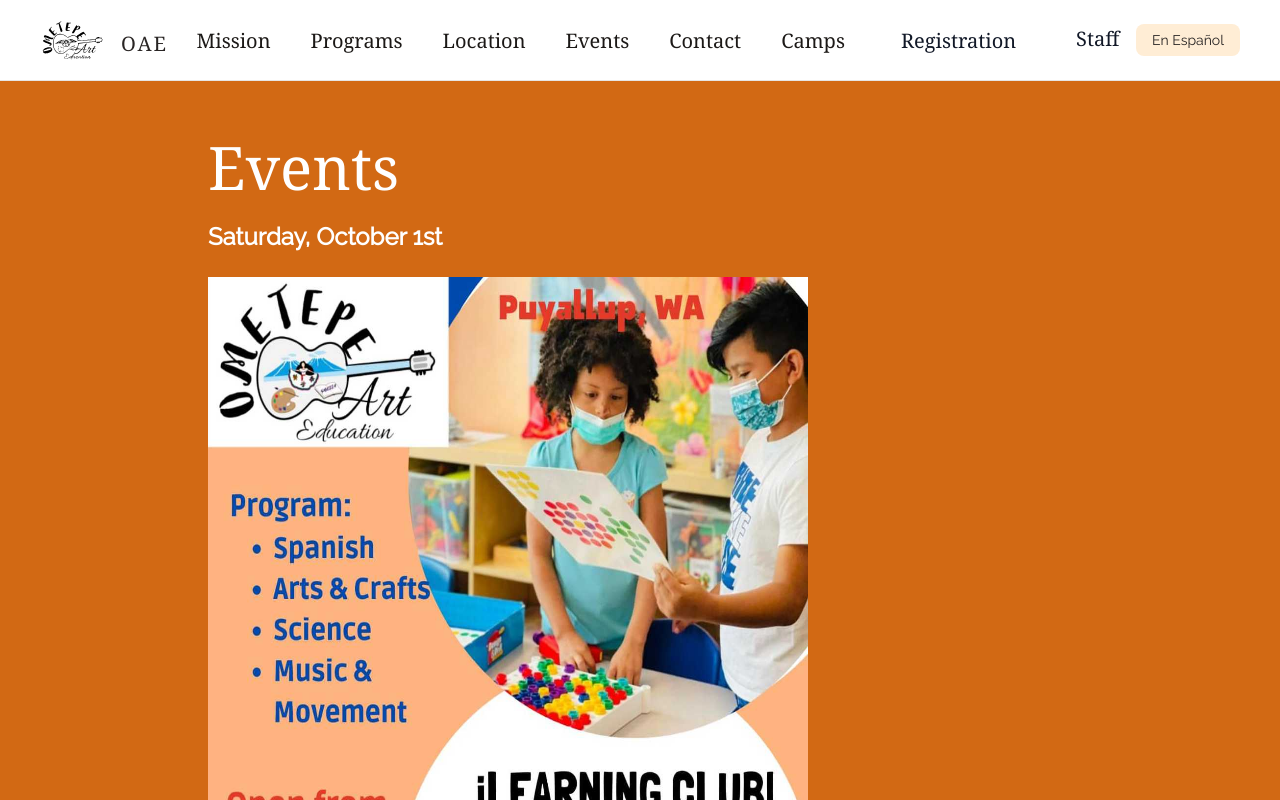
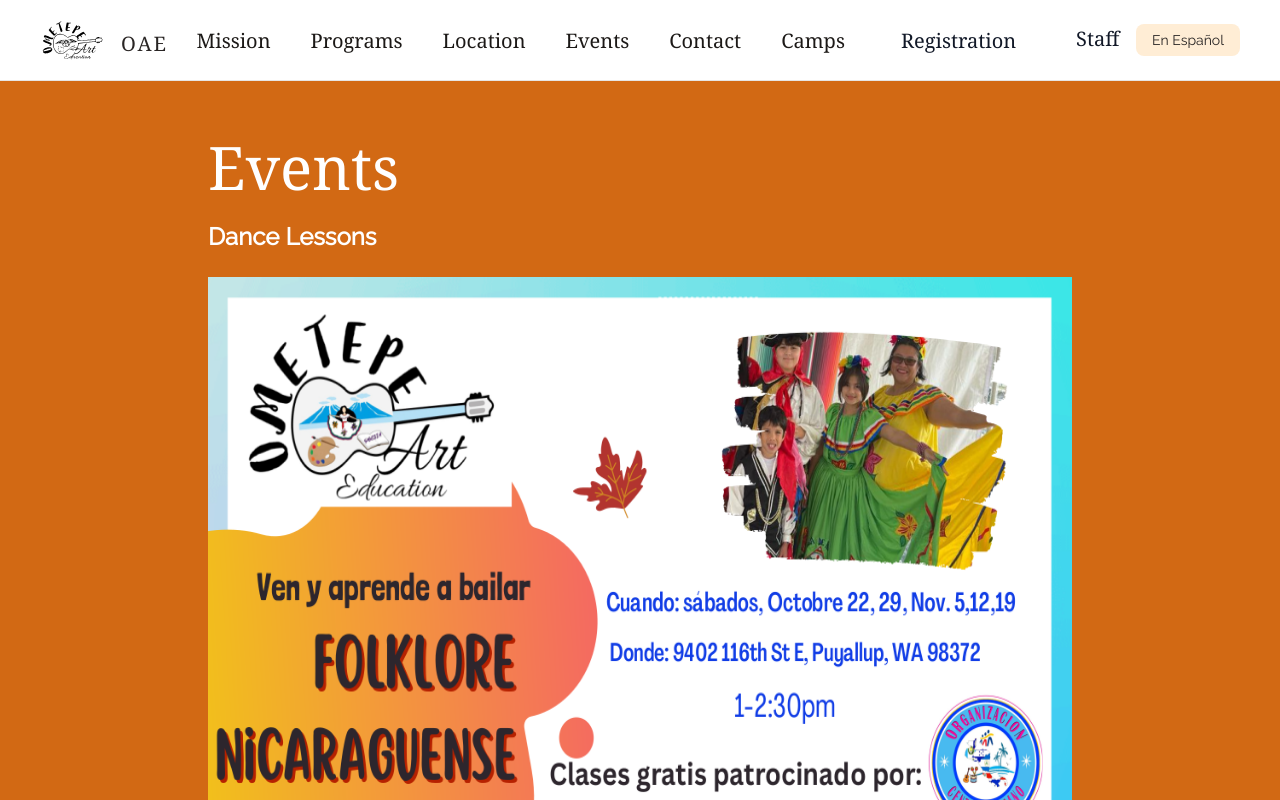
Before and after one commit to papadavis47/ometepe-art-and-education, a Next.js app: page /info/events in a window 1280 px wide. Shown: the top 800 px of the page. Built offline with nearby package versions, Linux system fonts and the light colour scheme; a web font is replaced by a local one.

Commit message:
Add flyers for dance lessons

```diff
--- a/pages/info/events.js
+++ b/pages/info/events.js
@@ -4,6 +4,8 @@
 import Poster2 from "../../public/images/events/central-american-festival2.jpg";
 import Advert1 from "../../public/images/events/open-house-oae-spanish.jpg";
 import Advert2 from "../../public/images/events/open-house-oae-english.jpg";
+import danceLessonsEn from "../../public/images/events/dance-lessons-en.png";
+import danceLessonsEs from "../../public/images/events/dance-lessons-esp.png";
 import Image from "next/image";
 
 const Events = () => {
@@ -11,6 +13,20 @@
   return (
     <div className='max-w-4xl px-4 pt-6 mx-auto mt-8 text-white page-spacing'>
       <h1 className='font-serif text-4xl sm:text-6xl'>{spanish ? "Eventos" : "Events"}</h1>
+      <div>
+        <p className='my-6 text-xl font-semibold sm:text-2xl'>
+          {spanish ? "Lecciones de baile" : "Dance Lessons"}
+        </p>
+        <div>
+          <Image
+            alt='Flyer for Dance Lessons'
+            src={spanish ? danceLessonsEn : danceLessonsEs}
+            height={600}
+            width={900}
+            placeholder='blur'
+          />
+        </div>
+      </div>
       <div>
         <p className='my-6 text-xl font-semibold sm:text-2xl'>
           {spanish ? "Sábado, 1 de Octubre" : "Saturday, October 1st"}
--- a/pages/info/mission.js
+++ b/pages/info/mission.js
@@ -22,7 +22,7 @@
           width={800}
           height={600}
           alt='Young Folklore Dancers'
-          className='rounded-xl'
+          className='rounded-md'
         />
         <figcaption className='font-semibold sm:text-xl'>
           {spanish
@@ -53,7 +53,7 @@
             width={800}
             height={600}
             alt='Dancers on Ometepe'
-            className='rounded-xl'
+            className='rounded-md'
           />
           <figcaption className='font-semibold sm:text-xl'>
             {spanish
@@ -67,7 +67,7 @@
             width={800}
             height={600}
             alt='Young Folklore Dancers'
-            className='rounded-xl'
+            className='rounded-md'
           />
           <figcaption className='font-semibold sm:text-xl'>
             {spanish
--- a/pages/info/programs.js
+++ b/pages/info/programs.js
@@ -22,7 +22,7 @@
           width={900}
           height={700}
           alt='Traditional Nicaraguan Folklore'
-          className='rounded-lg'
+          className='rounded-md'
         />
         <figcaption className='font-semibold'>
           Our Family, Traditional Nicaraguan Dancers - Seattle
@@ -41,7 +41,7 @@
               width={400}
               height={500}
               alt='Kids learning art'
-              className='rounded-lg'
+              className='rounded-md'
             />
           </div>
         </div>
@@ -56,7 +56,7 @@
               alt='Nicaraguan folklore dancers'
               width={600}
               height={400}
-              className='rounded-lg'
+              className='rounded-md'
             />
           </div>
         </div>
@@ -72,7 +72,7 @@
               alt='Cooking Nicaraguan food'
               width={600}
               height={475}
-              className='rounded-lg'
+              className='rounded-md'
             />
           </div>
         </div>
@@ -90,7 +90,7 @@
               alt='Painting of Nicaraguan dancers - Machoraton'
               width={600}
               height={475}
-              className='rounded-lg'
+              className='rounded-md'
             />
           </div>
         </div>
--- a/pages/info/summer-camp.js
+++ b/pages/info/summer-camp.js
@@ -24,7 +24,7 @@
             width={1200}
             height={700}
             alt='Flyer for summer camp information'
-            className='rounded-lg'
+            className='rounded-md'
           />
         </div>
         <p className='py-4 text-xl sm:text-2xl'>
```
Also changed, not shown: public/images/events/dance-lessons-en.png (added), public/images/events/dance-lessons-esp.png (added).
